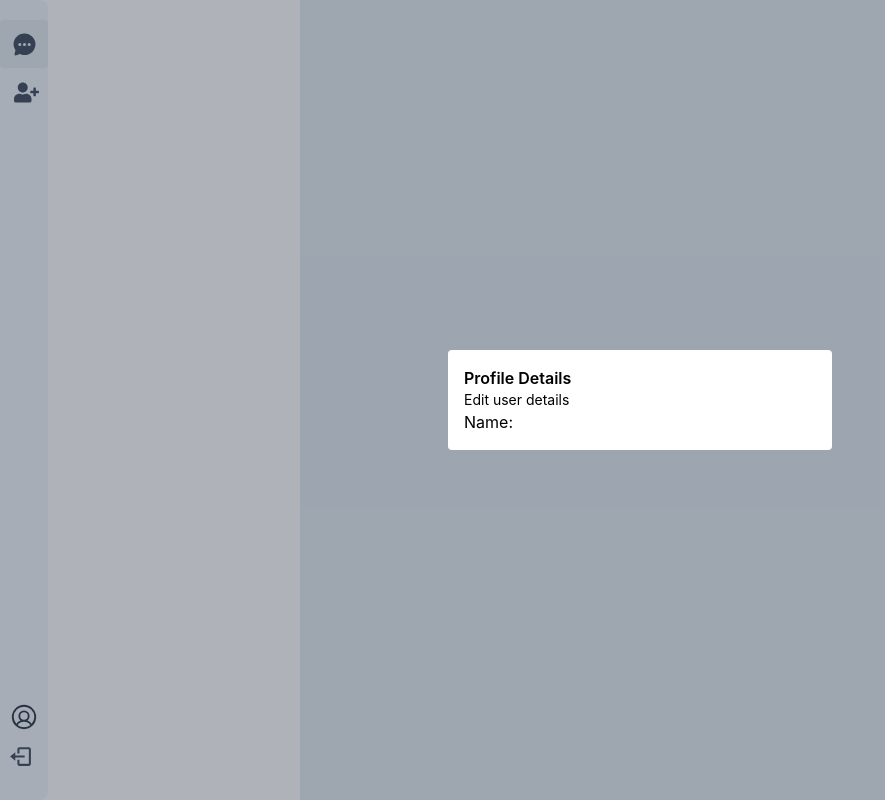
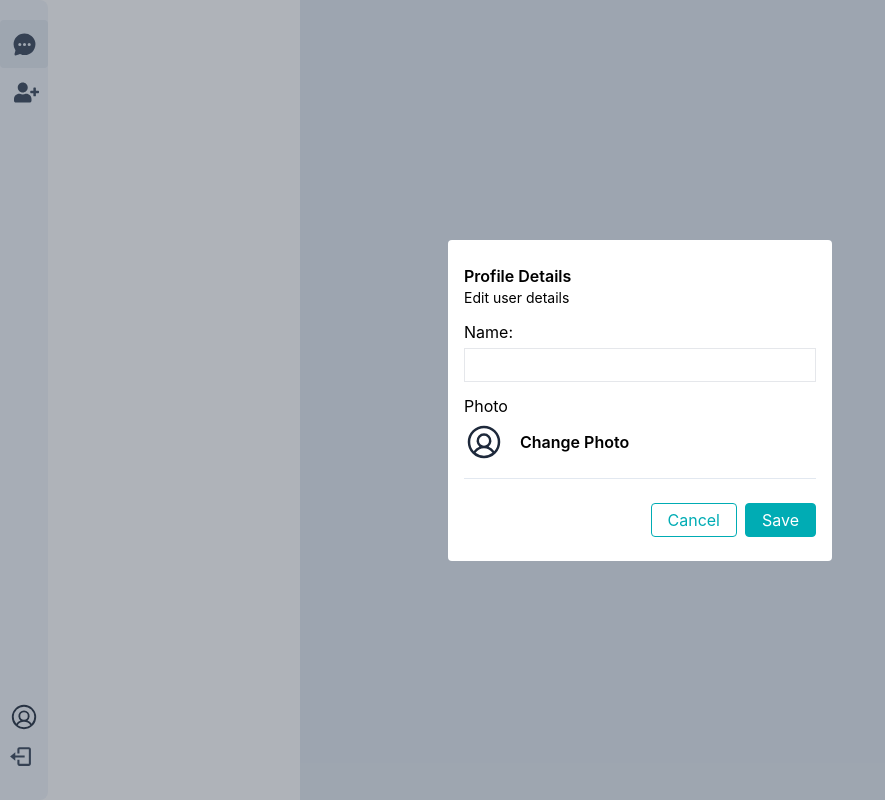
Before and after one commit to Faixan6190/Realtime-Chat, a React (Create React App) app in the folder client/: page / in a window 1280 px wide. Shown: the whole page, without its empty margins (0-885 px from the left). Built offline with nearby package versions, Linux system fonts and the light colour scheme; no server answers.

Commit message:
add file

```diff
--- /dev/null
+++ b/client/src/components/Divider.js
@@ -0,0 +1,7 @@
+import React from "react";
+
+const Divider = () => {
+  return <div className="p-[0.5px] bg-slate-200"></div>;
+};
+
+export default Divider;
--- a/client/src/components/EditUserDetails.js
+++ b/client/src/components/EditUserDetails.js
@@ -1,10 +1,21 @@
-import React, { useState } from "react";
+import React, { useEffect, useState } from "react";
+import Avatar from "./Avatar";
+import uploadFile from "../helpers/uploadFile";
+import Divider from "./Divider";
 
 const EditUserDetails = ({ onClose, user }) => {
   const [data, setData] = useState({
     name: user?.user,
     profile_pic: user?.profile_pic,
   });
+  useEffect(() => {
+    setData((preve) => {
+      return {
+        ...preve,
+        ...user,
+      };
+    });
+  }, [user]);
   const handleOnChange = (e) => {
     const { name, value } = e.target;
     setData((preve) => {
@@ -14,15 +25,50 @@ const EditUserDetails = ({ onClose, user }) => {
       };
     });
   };
+  const handleUploadPhoto = async (e) => {
+    const file = e.target.files[0];
+    const uploadPhoto = await uploadFile(file);
+    // console.log("uploadPhoto", uploadPhoto);
+    setData((preve) => {
+      return {
+        ...preve,
+        profile_pic: uploadPhoto?.url,
+      };
+    });
+  };
+  const handleSubmit = (e) => {
+    e.preventDefault();
+    e.stopPropagation();
+  };
   return (
     <div className="fixed top-0 bottom-0 left-0 right-0 bg-gray-700 bg-opacity-40 flex justify-center items-center">
-      <div className="bg-white p-4 m-1 rounded w-full max-w-sm">
+      <div className="bg-white p-4 py-6 m-1 rounded w-full max-w-sm">
         <h2 className="font-semibold">Profile Details</h2>
         <p className="text-sm">Edit user details</p>
-        <form>
+        <form className="grid gap-3 mt-3" onSubmit={handleSubmit}>
+          <div className="flex flex-col gap-1">
+            <label htmlFor="name">Name:</label>
+            <input
+              type="text"
+              name="name"
+              id="name"
+              value={data.name}
+              onClick={handleOnChange}
+              className="w-full px-2 py-1 focus:outline-primary border"
+            />
+          </div>
           <div>
-            <label htmlFor="name">Name:</label>
-            <input type="text" name="name" id="name" value={data.name} onClick={handleOnChange} />
+            <label htmlFor="profile_pic">Photo</label>
+            <div className="my-1 flex items-center gap-4">
+              <Avatar width={40} height={40} imageUrl={data?.profile_pic} name={data?.name} />
+              <button className="font-semibold ">Change Photo</button>
+              <input type="fle" className="hidden" onChange={handleUploadPhoto} />
+            </div>
+          </div>
+          <Divider />
+          <div className="flex gap-2 w-fit ml-auto mt-3">
+            <button className="border-primary border px-4 py-1 text-primary rounded">Cancel</button>
+            <button className="border-primary border px-4 py-1 bg-primary text-white rounded">Save</button>
           </div>
         </form>
       </div>
@@ -30,4 +76,4 @@ const EditUserDetails = ({ onClose, user }) => {
   );
 };
 
-export default EditUserDetails;
+export default React.memo(EditUserDetails);
```
